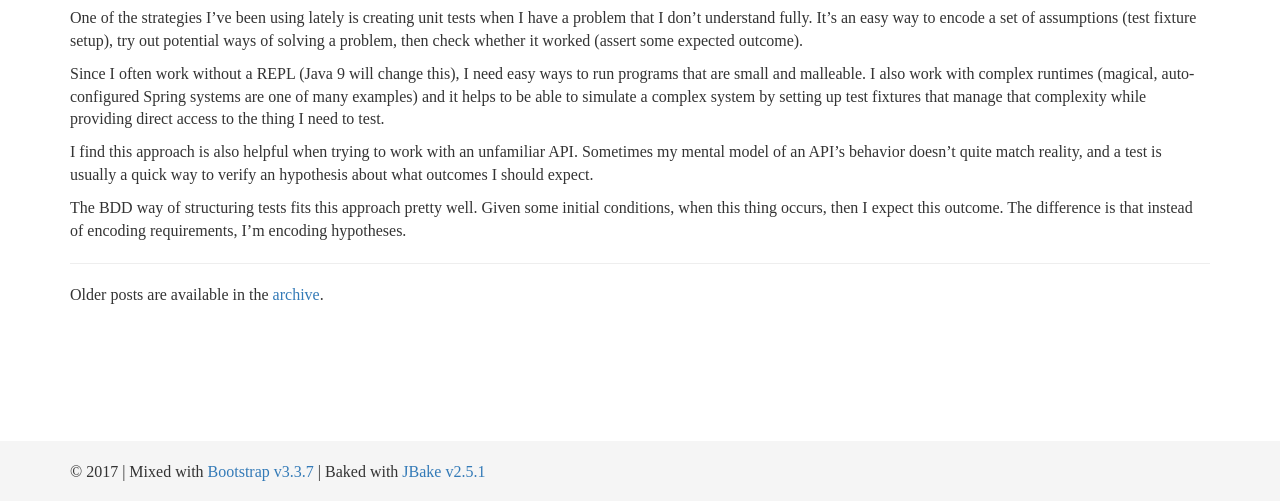
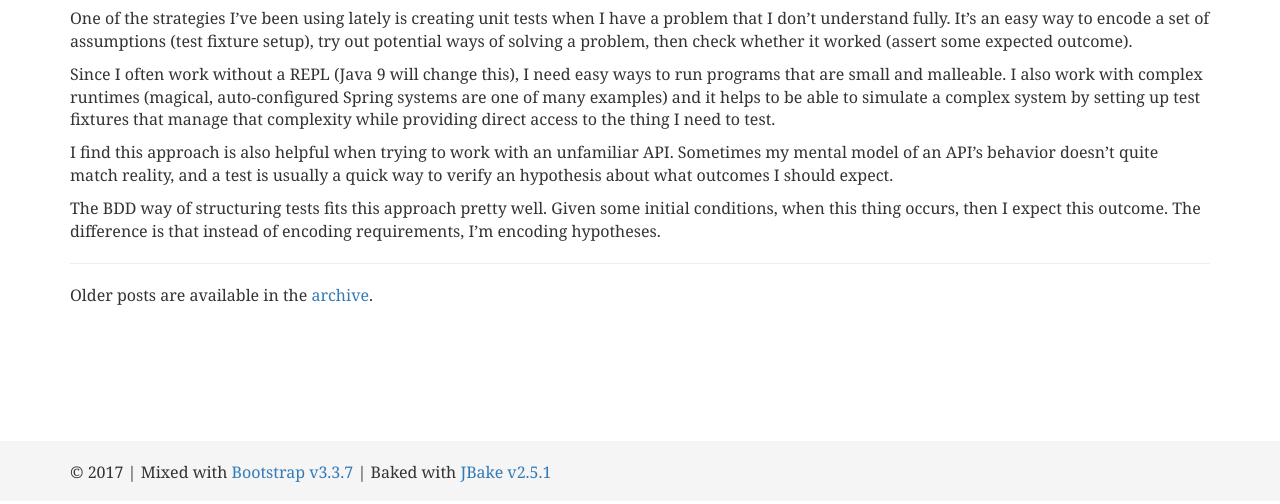
Before and after one commit to heroicode/heroicode, a plain HTML site: page index.html in a window 1280 px wide. Shown: the part 299-803 px from the top of the page. Drawn offline with Linux system fonts and the light colour scheme.

Commit message:
Fix font family

```diff
--- a/css/base.css
+++ b/css/base.css
@@ -4,7 +4,7 @@
 html,
 body {
   height: 100%;
-  font-family: 'Alegreya, Georgia, Serif';
+  font-family: Alegreya, Georgia, serif;
   font-size: 16px;
   /* The html and body elements cannot have any padding or margin. */
 }
```
